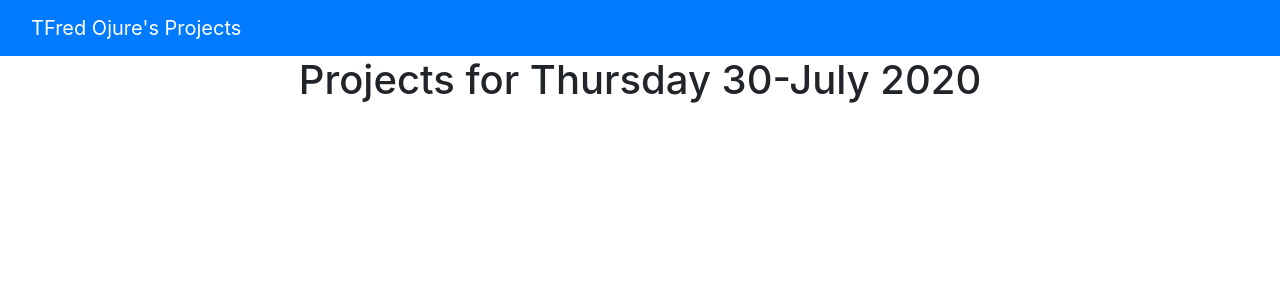
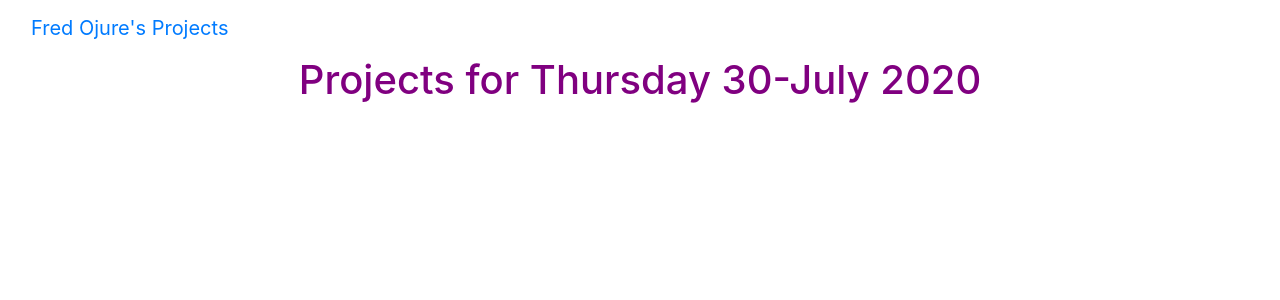
Before and after one commit to OjureFred/Django-Portfolio, a Django app: page /portfolio/today/ in a window 1280 px wide. Shown: the top 300 px of the page. Run offline with Django 3.2, Linux system fonts and the light colour scheme; some libraries are stand-ins or nearby versions.

Commit message:
Added navbar

```diff
--- a/portfolio/settings.py
+++ b/portfolio/settings.py
@@ -108,3 +108,6 @@ USE_TZ = True
 # https://docs.djangoproject.com/en/1.11/howto/static-files/
 
 STATIC_URL = '/static/'
+STATICFILES_DIRS = [
+    os.path.join(BASE_DIR, "static")
+]
--- a/projects/templates/all_projects/base.html
+++ b/projects/templates/all_projects/base.html
@@ -13,6 +13,7 @@
 
 	{% block styles %}
 		{% bootstrap_css %}
+		<link rel="stylesheet" href="{% static 'css/basenews.css' %}">
 	{% endblock %}
 
 </head>
@@ -27,5 +28,6 @@
 		<script src="https://ajax.googleapis.com/ajax/libs/jquery/3.2.1/jquery.min.js"></script>
 		{% bootstrap_javascript %}
 	{% endblock %}
+
 </body>
 </html>
--- a/projects/templates/navbar.html
+++ b/projects/templates/navbar.html
@@ -6,10 +6,10 @@
   <meta name="viewport" content="width=device-width, initial-scale=1">
 </head>
 <body>
-<nav class="navbar navbar-dark bg-primary">
+<nav class="navbar navbar-inverse" >
   <div class="container-fluid">
     <div class="navbar-header">
-      <a class="navbar-brand" href="{% url 'projectssToday' %}">TFred Ojure's Projects</a>
+      <a class="navbar-brand" href="{% url 'projectsToday' %}">Fred Ojure's Projects</a>
     </div>
   </div>
 </nav>
--- /dev/null
+++ b/static/css/basenews.css
@@ -0,0 +1,4 @@
+h1
+{
+	color: purple;
+}
```
